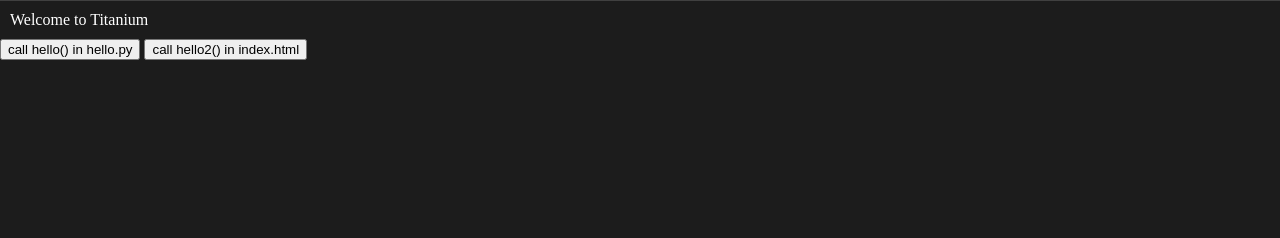
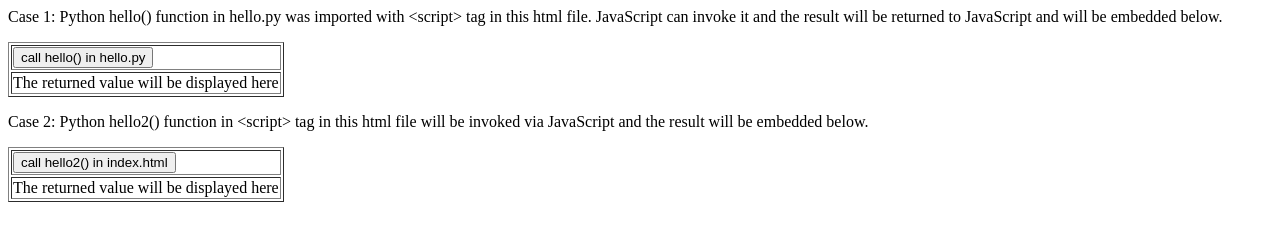
Before and after one commit to TakashiSasaki/Hello-Titanium-Studio-with-Python, a plain HTML site: page Resources/index.html in a window 1280 px wide. Drawn offline with Linux system fonts and the light colour scheme.

Commit message:
alert dialog was replaced by p tag.

```diff
--- a/Resources/index.html
+++ b/Resources/index.html
@@ -5,18 +5,52 @@
 			import hello
 		</script>
 		<script type="text/python">
-			def hello2():
-			    return "hello2() in index.html"
+			def hello2(): return "hello2() in index.html"
 		</script>
 	</head>
-	<body style="background-color:#1c1c1c;margin:0">
-		<div style="border-top:1px solid #404040">
-			<div style="color:#fff;;padding:10px">
-				Welcome to Titanium
-			</div>
-			<input type="button" onclick="alert(hello.hello());" value="call hello() in hello.py"/>
-			<input type="button" onclick="alert(hello2());" value="call hello2() in index.html"/>
-		</div>
-		<div id="aaaaa"></div>
+	<body>
+		<script type="text/javascript">
+			function call_external_python_function() {
+				var element = document.getElementById("external");
+				element.innerHTML = hello.hello();
+			}
+		</script>
+		<p>
+			Case 1: Python hello() function in hello.py
+			was imported with &lt;script&gt; tag in this html file.
+			JavaScript can invoke it and
+			the result will be returned to JavaScript and
+			will be embedded below.
+		</p>
+		<table border="1px">
+			<tr>
+				<td>
+				<input type="button" onclick="call_external_python_function();" value="call hello() in hello.py"/>
+				</td>
+			</tr>
+			<tr>
+				<td id="external">The returned value will be displayed here</td>
+			</tr>
+		</table>
+		<script type="text/javascript">
+			function call_internal_python_function() {
+				var element = document.getElementById("internal");
+				element.innerHTML = hello2();
+			}
+		</script>
+		<p>
+			Case 2: Python hello2() function in &lt;script&gt; tag in this html file
+			will be invoked via JavaScript and the result will be embedded below.
+		</p>
+		<table border="1px">
+			<tr>
+				<td>
+				<input type="button" onclick="call_internal_python_function();" value="call hello2() in index.html"/>
+				</td>
+			</tr>
+			<tr>
+				<td id="internal">The returned value will be displayed here</td>
+			</tr>
+		</table>
 	</body>
 </html>
```
